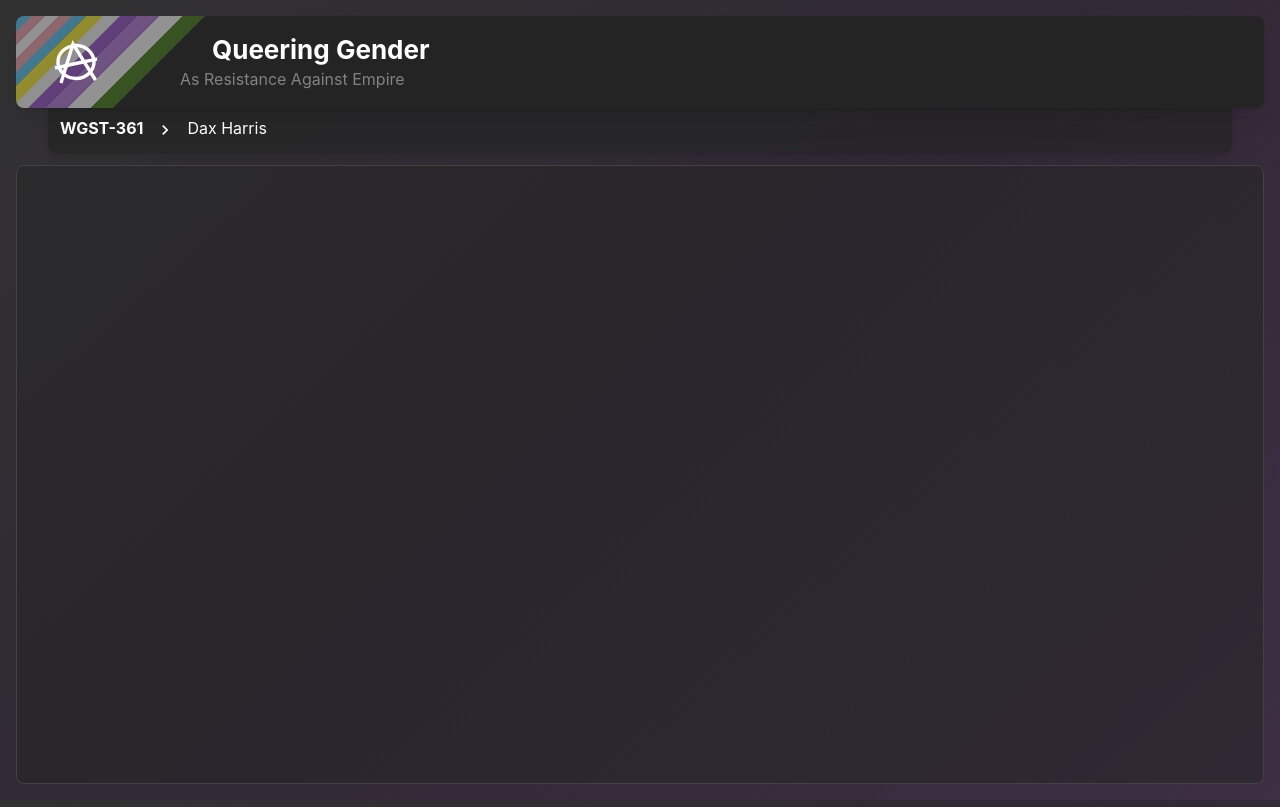
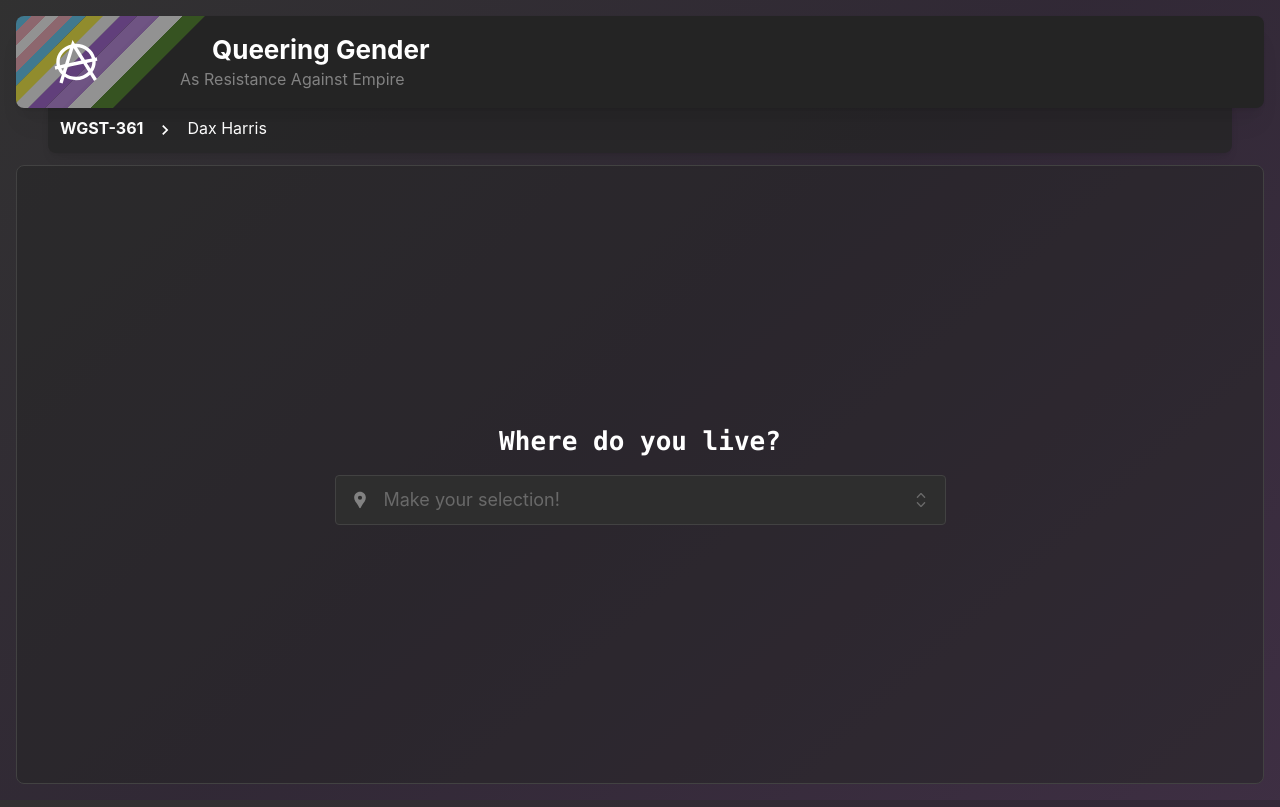
Before and after one commit to dax-dot-gay/WGST-361-Final, a React (Vite) app in the folder wgst-361-proj/: page /1 in a window 1280 px wide. Both pictures are taken after a click on the button "Yes, please!". Built offline with nearby package versions, Linux system fonts and the light colour scheme.

Commit message:
oh this is gonna be really long huh

```diff
--- a/wgst-361-proj/src/Scenes.tsx
+++ b/wgst-361-proj/src/Scenes.tsx
@@ -1,11 +1,54 @@
 /* eslint-disable @typescript-eslint/no-unused-vars */
-import { Center, Group, Loader, Stack, Text, Title } from "@mantine/core";
+import {
+    Center,
+    Group,
+    Loader,
+    Select,
+    Stack,
+    Text,
+    Title,
+} from "@mantine/core";
+import { useMap } from "@mantine/hooks";
 import { Scene, SceneButton, useScenes } from "./components/SceneManager";
-import { MdCheck, MdClose } from "react-icons/md";
-import { useEffect } from "react";
+import { MdCheck, MdClose, MdLocationPin } from "react-icons/md";
+import { useCallback, useEffect } from "react";
+import { TbMoodAngryFilled, TbMoodSadFilled } from "react-icons/tb";
+
+function useInputs(): [
+    <T = any>(name: string, fallback?: T) => T | null,
+    <T = any>(name: string, value: T) => void
+] {
+    const fields: Map<string, any> = useMap([]);
+
+    const getValue = useCallback(
+        (name: string, fallback?: any) => {
+            const val = fields.get(name);
+            if (val === undefined) {
+                if (fallback === undefined) {
+                    return null;
+                } else {
+                    return fallback;
+                }
+            } else {
+                return val;
+            }
+        },
+        [fields]
+    );
+
+    const setValue = useCallback(
+        (name: string, value: any) => {
+            fields.set(name, value);
+        },
+        [fields]
+    );
+
+    return [getValue, setValue];
+}
 
 export function Scenes() {
     const [scene, setScene] = useScenes();
+    const [field, setField] = useInputs();
 
     useEffect(() => {
         switch (scene) {
@@ -14,6 +57,16 @@ export function Scenes() {
                     () =>
                         window.open(
                             "https://www.imdb.com/title/tt0086567/",
+                            "_self"
+                        ),
+                    2000
+                );
+                break;
+            case "exiting-2":
+                setTimeout(
+                    () =>
+                        window.open(
+                            "https://en.wikipedia.org/wiki/Lie",
                             "_self"
                         ),
                     2000
@@ -66,6 +119,81 @@ export function Scenes() {
                     </Group>
                 </Center>
             </Scene>
+            <Scene name="exiting-2">
+                <Center w="100%" h="100%">
+                    <Group gap="sm">
+                        <Loader type="dots" />
+                        <Title ff="monospace" order={2} fw={500}>
+                            Ah, you may be missing some of the supporting
+                            material. Please wait...
+                        </Title>
+                    </Group>
+                </Center>
+            </Scene>
+            <Scene name="start-2">
+                <Stack
+                    gap="md"
+                    align="center"
+                    justify="center"
+                    h="100%"
+                    w="100%"
+                >
+                    <Title order={2} ff="monospace">
+                        Where do you live?
+                    </Title>
+                    <Select
+                        w="50%"
+                        miw="480px"
+                        leftSection={<MdLocationPin size={20} />}
+                        size="lg"
+                        placeholder="Make your selection!"
+                        data={[
+                            {
+                                value: "The United States",
+                                label: "The United States",
+                                disabled: true,
+                            },
+                            ...Array(20)
+                                .fill(0)
+                                .map((_, i) => ({
+                                    value: `choice${i}`,
+                                    label: "STOLEN LAND",
+                                })),
+                        ]}
+                        value={field<string | null>("start-2.location")}
+                        onChange={(value) =>
+                            setField("start-2.location", value)
+                        }
+                    />
+                    {field("start-2.location") !== null && (
+                        <Group gap="sm">
+                            <SceneButton
+                                size="md"
+                                leftSection={<MdCheck size={20} />}
+                                target="start-3"
+                            >
+                                Continue
+                            </SceneButton>
+                            <SceneButton
+                                size="md"
+                                leftSection={<TbMoodSadFilled size={20} />}
+                                target="sidebar-1"
+                                color="orange"
+                            >
+                                Not my fault!
+                            </SceneButton>
+                            <SceneButton
+                                size="md"
+                                leftSection={<TbMoodAngryFilled size={20} />}
+                                target="exiting-2"
+                                color="red"
+                            >
+                                This isn't a game...
+                            </SceneButton>
+                        </Group>
+                    )}
+                </Stack>
+            </Scene>
         </>
     );
 }
```
